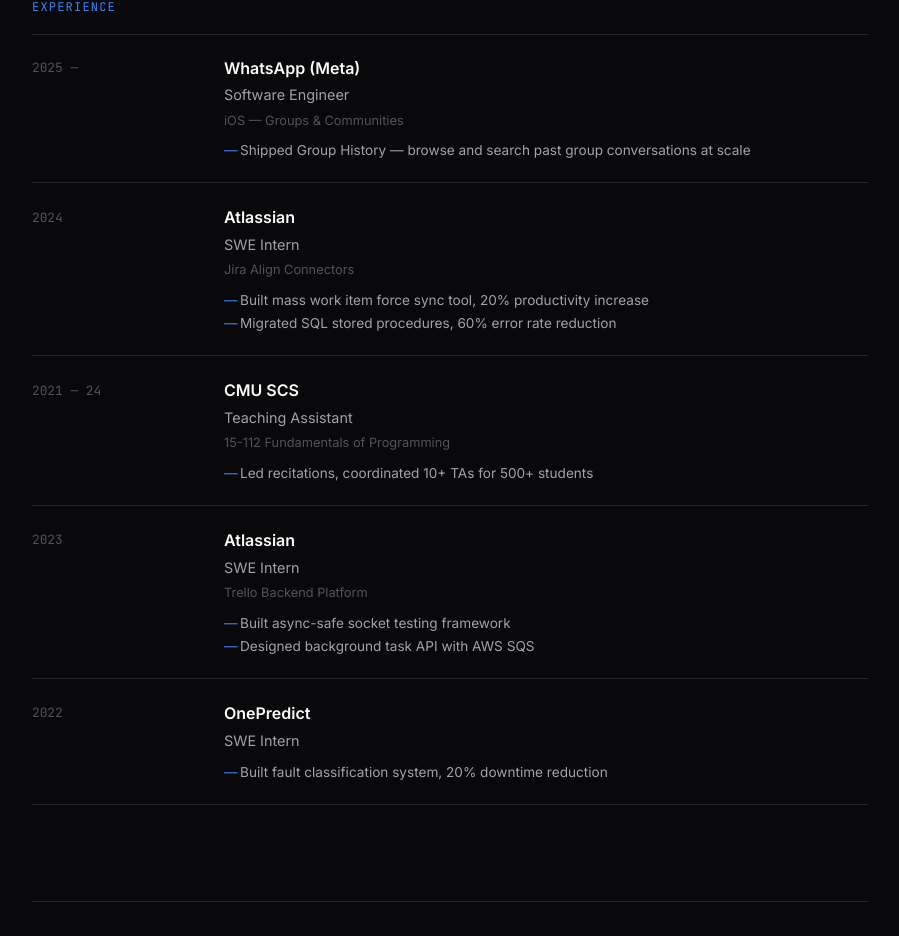
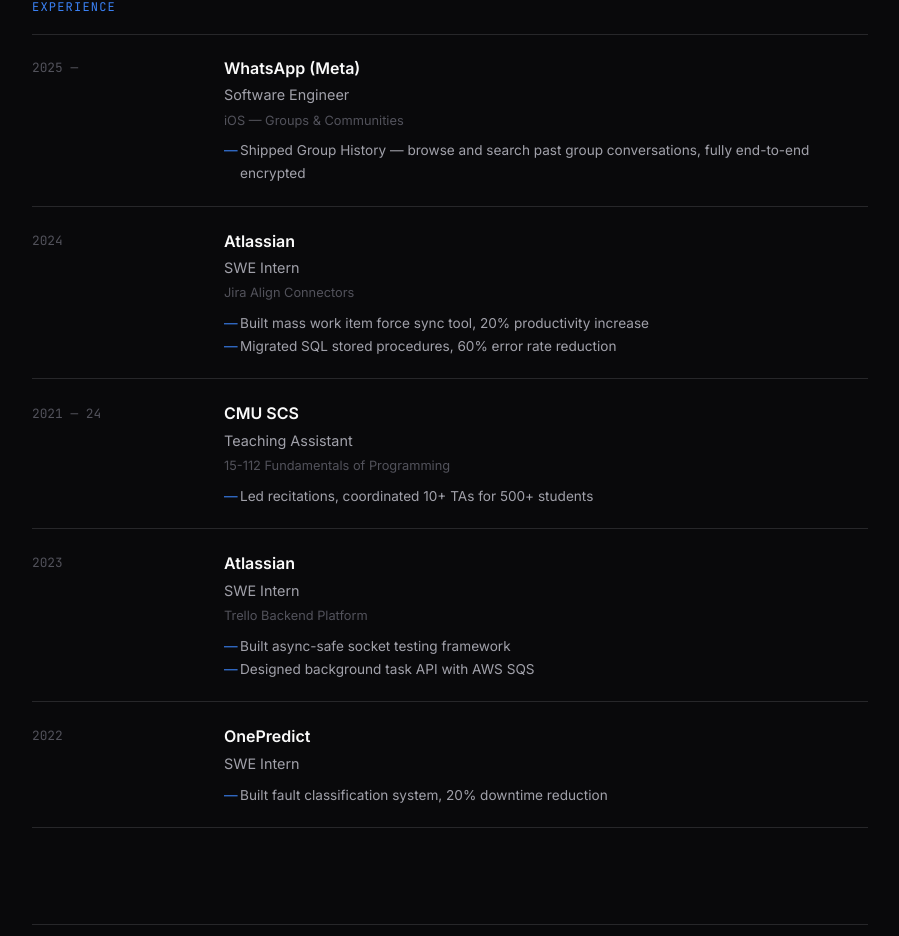
Before and after one commit to ay0503/ay0503.github.io, a Next.js app: page / in a window 1280 px wide. Shown: the part 1414-2350 px from the top of the page, without its empty margins (190-1089 px from the left). Built offline with nearby package versions, Linux system fonts and the light colour scheme.

Commit message:
Mention Group History is end-to-end encrypted

```diff
--- a/pages/index.js
+++ b/pages/index.js
@@ -2,7 +2,7 @@
 import { useState, useEffect } from "react";
 
 const experiences = [
-  { company: "WhatsApp (Meta)", role: "Software Engineer", date: "2025 —", team: "iOS — Groups & Communities", bullets: ["Shipped Group History — browse and search past group conversations at scale"] },
+  { company: "WhatsApp (Meta)", role: "Software Engineer", date: "2025 —", team: "iOS — Groups & Communities", bullets: ["Shipped Group History — browse and search past group conversations, fully end-to-end encrypted"] },
   { company: "Atlassian", role: "SWE Intern", date: "2024", team: "Jira Align Connectors", bullets: ["Built mass work item force sync tool, 20% productivity increase", "Migrated SQL stored procedures, 60% error rate reduction"] },
   { company: "CMU SCS", role: "Teaching Assistant", date: "2021 — 24", team: "15-112 Fundamentals of Programming", bullets: ["Led recitations, coordinated 10+ TAs for 500+ students"] },
   { company: "Atlassian", role: "SWE Intern", date: "2023", team: "Trello Backend Platform", bullets: ["Built async-safe socket testing framework", "Designed background task API with AWS SQS"] },
```
